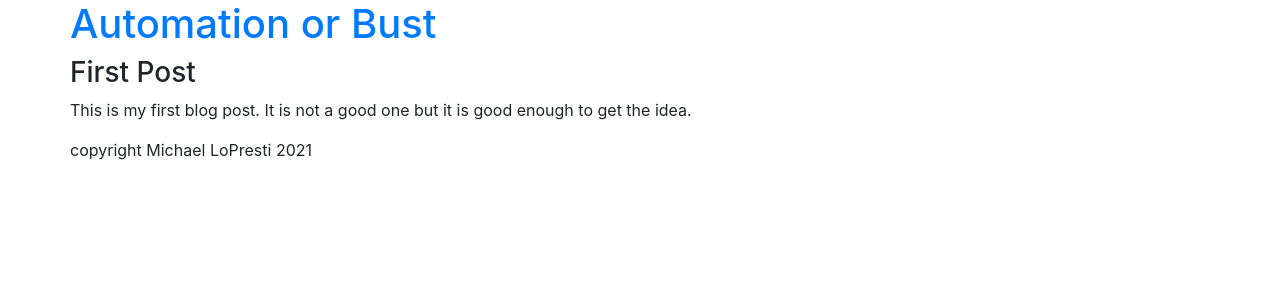
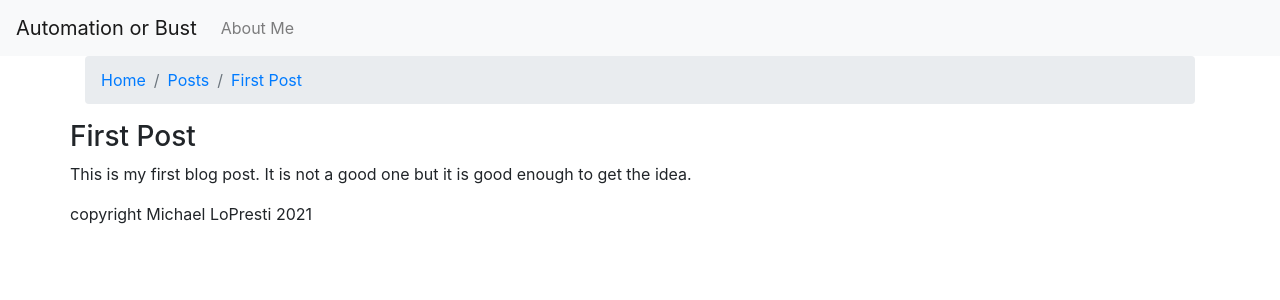
Before and after one commit to mdlopresti/mdlopresti.github.io, a Next.js app: page /posts/first-post in a window 1280 px wide. Shown: the top 300 px of the page. Built offline with nearby package versions, Linux system fonts and the light colour scheme.

Commit message:
Got Breadcrumps working on post pages

```diff
--- /dev/null
+++ b/components/Breadcrumb.tsx
@@ -0,0 +1,47 @@
+import { Breadcrumb, BreadcrumbItem } from "react-bootstrap"
+import Link from 'next/link'
+import { useRouter } from 'next/router'
+
+String.prototype.toProperCase = function () {
+    return this.replace(/\w\S*/g, function (txt) { return txt.charAt(0).toUpperCase() + txt.substr(1).toLowerCase(); });
+};
+
+type CrumbData = {
+    title: string,
+    path: string
+}[]
+
+
+export default function Breadcrump() {
+    const path = useRouter().asPath
+    const crumbs = path.split("/")
+    crumbs[0] = "Home"
+
+    var trail: CrumbData = []
+    var individualPath = "/"
+
+    crumbs.map(crumb => {
+        if (crumb != "Home") {
+            individualPath += crumb
+            individualPath += "/"
+        }
+
+        trail.push({
+            title: crumb.replace("-", " ").toProperCase(),
+            path: individualPath
+        })
+    })
+
+
+    return (
+        <Breadcrumb>
+            {trail.map(trailItem => (
+                <BreadcrumbItem key={trailItem.title}>
+                    <Link href={trailItem.path}>
+                        <a>{trailItem.title}</a>
+                    </Link>
+                </BreadcrumbItem>
+            ))}
+        </Breadcrumb>
+    )
+}
--- a/components/Header.tsx
+++ b/components/Header.tsx
@@ -1,10 +1,25 @@
 import Head from 'next/head'
 import Link from 'next/link'
 import { Row } from 'react-bootstrap'
+// import '../styles/Header.css'
+
+type NavBarProps = {
+    items: {
+        name: string,
+        slug: string
+    }[]
+}
+
+const NavbarItems: NavBarProps["items"] = [
+    {
+        name: "About Me",
+        slug: "about"
+    }
+]
 
 export default function Header() {
     return (
-        <Row>
+        <>
             <Head>
                 <title>Automation or Bust</title>
                 <meta name="description" content="A blog by on software and automation by Michael LoPresti" />
@@ -15,14 +30,35 @@ export default function Header() {
                     crossOrigin="anonymous"
                 />
             </Head>
-            <header>
+            <div className="navbar navbar-expand navbar-light bg-light">
                 <Link href="/">
-                    <a>
-                        <h1>Automation or Bust</h1>
+                    <a className="navbar-brand">
+                        Automation or Bust
                     </a>
                 </Link>
-            </header>
-        </Row>
+                <div className="navbar-nav">
+                    <NavBar items={NavbarItems} />
+                </div>
+            </div>
+        </>
 
     )
 }
+
+
+
+function NavBar(NavBarProps: NavBarProps): JSX.Element {
+    return (
+        <div id="navbarNav">
+            <ul className="navbar-nav">
+                {NavBarProps.items.map(item => (
+                    <Link key={item.slug} href={item.slug} passHref>
+                        <li className="nav-item">
+                            <a className="nav-link">{item.name}</a>
+                        </li>
+                    </Link>
+                ))}
+            </ul>
+        </div>
+    )
+}
--- a/pages/_app.tsx
+++ b/pages/_app.tsx
@@ -6,11 +6,13 @@ import { Container } from 'react-bootstrap';
 
 function MyApp({ Component, pageProps }: AppProps) {
   return (
-    <Container>
+    <>
       <Header />
-      <Component {...pageProps} />
-      <Footer />
-    </Container>
+      <Container>
+        <Component {...pageProps} />
+        <Footer />
+      </Container>
+    </>
   )
 }
 export default MyApp
--- a/pages/posts/[slug].tsx
+++ b/pages/posts/[slug].tsx
@@ -1,7 +1,8 @@
 import fs from 'fs';
 import path from 'path';
 import matter from 'gray-matter';
-import { Row } from 'react-bootstrap'
+import { Row } from 'react-bootstrap';
+import Breadcrumb from '../../components/Breadcrumb'
 
 type PostPageProps = {
     frontmatter: {
@@ -12,12 +13,15 @@ type PostPageProps = {
 
 export default function PostPage(props: PostPageProps) {
     return (
+        <>
+            <Breadcrumb />
             <Row>
                 <article>
                     <h3>{props.frontmatter.title}</h3>
                     <p>{props.content}</p>
                 </article>
             </Row>
+        </>
     )
 }
 
```
Also changed, not shown: styles/Header.css (added). Lines whose indentation alone changed are shown as unchanged.
